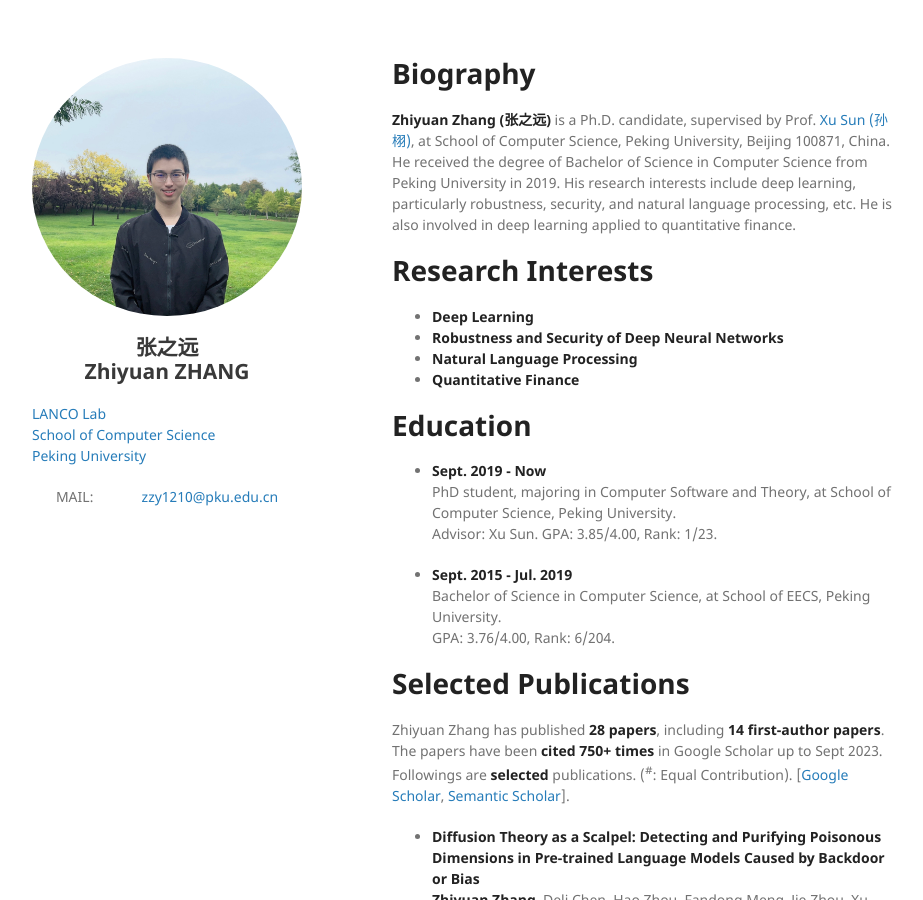
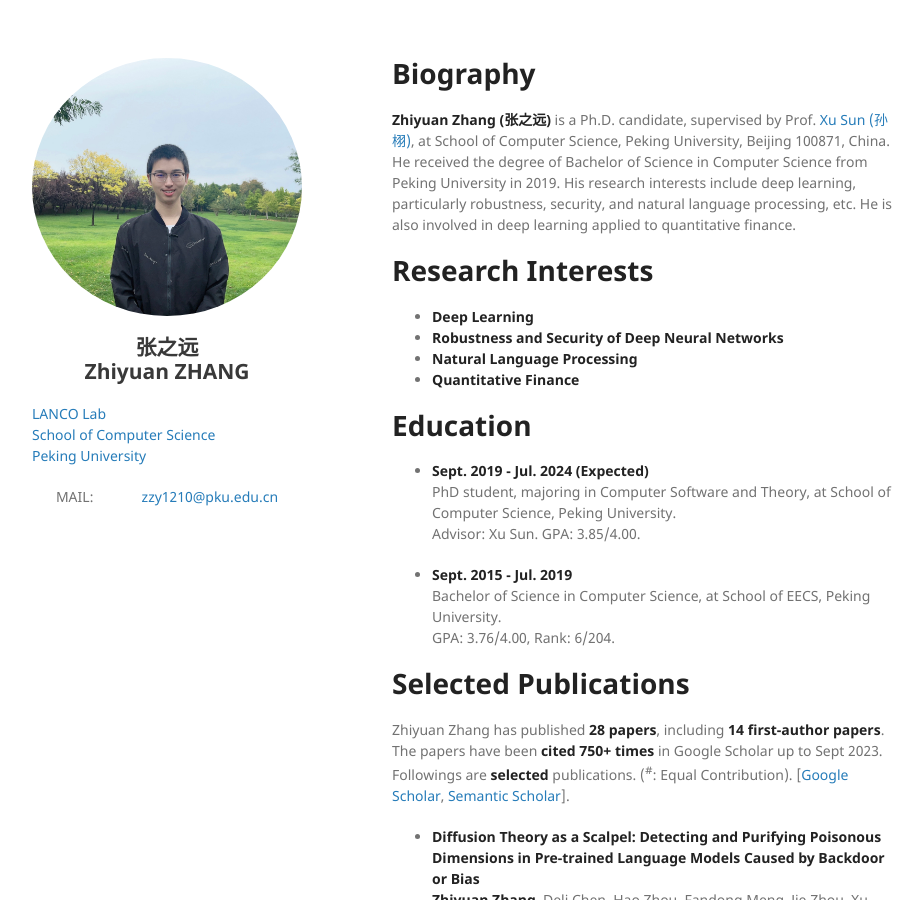
Before and after one commit to pkuzzy/pkuzzy.github.io, a Jekyll site: the page built from index.md, in a window 1280 px wide and 900 px high. Shown: the whole window, without its empty margins (178-1101 px from the left). Built offline with Jekyll 4.4.1, drawn with Linux system fonts in a browser that asks for light colours; nearby versions of some CDN libraries; our own code applies the rules of GitHub Pages for plain Markdown files.

Commit message:
Update index.md

```diff
--- a/index.md
+++ b/index.md
@@ -14,9 +14,9 @@ layout: default
 
 # Education
 
-- **Sept. 2019 - Now**
+- **Sept. 2019 - Jul. 2024 (Expected)**
   PhD student, majoring in Computer Software and Theory, at School of Computer Science, Peking University.
-  Advisor: Xu Sun. GPA: 3.85/4.00, Rank: 1/23.
+  Advisor: Xu Sun. GPA: 3.85/4.00.
 
 - **Sept. 2015 - Jul. 2019**
   Bachelor of Science in Computer Science, at School of EECS, Peking University.
```
